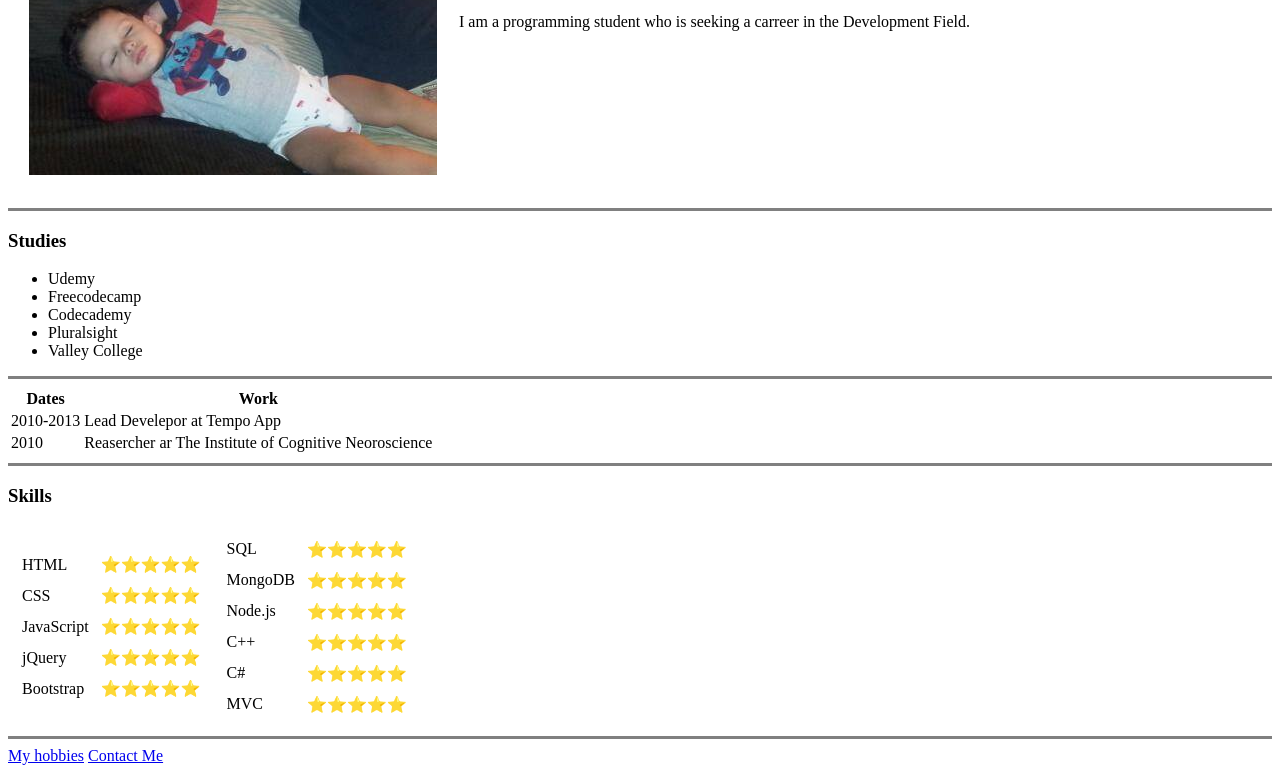
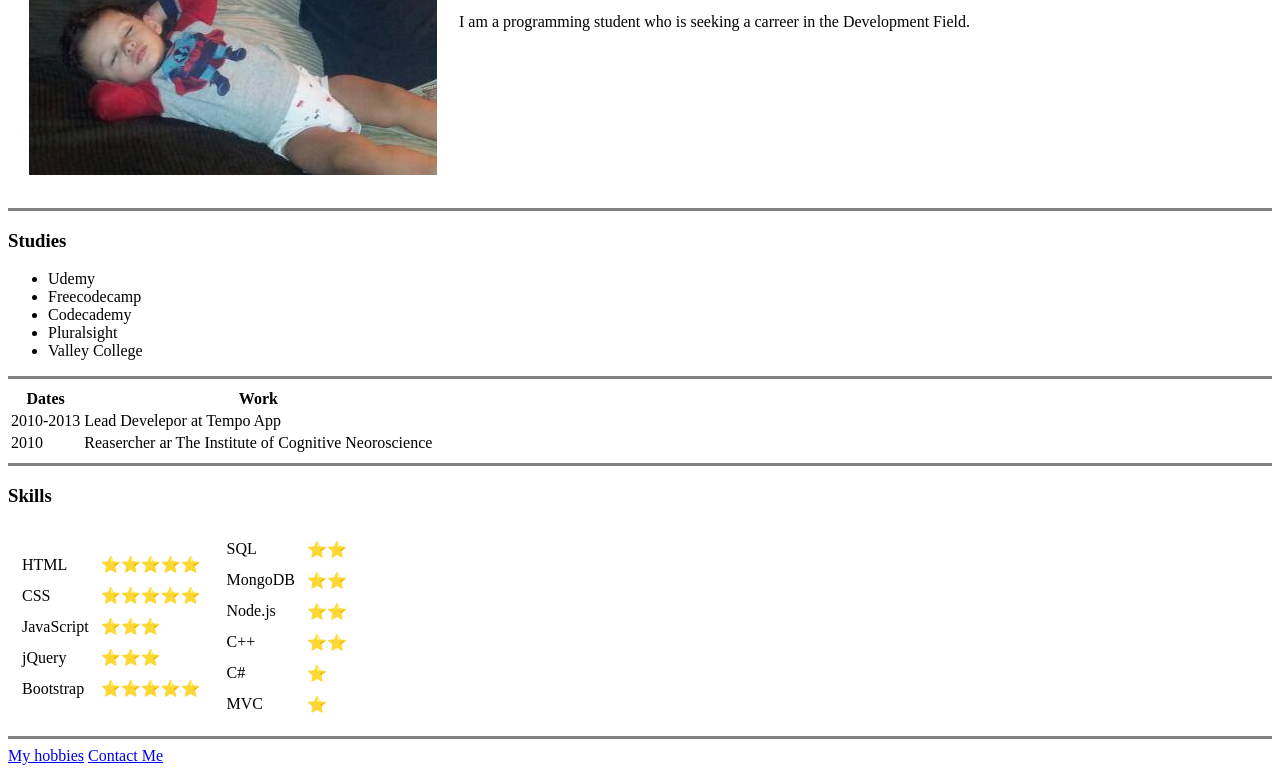
Before and after one commit to mivasquez386/CV, a plain HTML site: page index.html in a window 1280 px wide. Shown: the part 273-1046 px from the top of the page. Drawn offline with Linux system fonts and the light colour scheme.

Commit message:
Update index.html

```diff
--- a/index.html
+++ b/index.html
@@ -63,11 +63,11 @@
           </tr>
           <tr>
             <td>JavaScript</td>
-            <td>⭐⭐⭐⭐⭐</td>
+            <td>⭐⭐⭐</td>
           </tr>
           <tr>
             <td>jQuery</td>
-            <td>⭐⭐⭐⭐⭐</td>
+            <td>⭐⭐⭐</td>
           </tr>
           <tr>
             <td>Bootstrap</td>
@@ -79,27 +79,27 @@
         <table cellspacing="10">
           <tr>
             <td>SQL</td>
-            <td>⭐⭐⭐⭐⭐</td>
+            <td>⭐⭐</td>
           </tr>
           <tr>
             <td>MongoDB</td>
-            <td>⭐⭐⭐⭐⭐</td>
+            <td>⭐⭐</td>
           </tr>
           <tr>
             <td>Node.js</td>
-            <td>⭐⭐⭐⭐⭐</td>
+            <td>⭐⭐</td>
           </tr>
           <tr>
             <td>C++</td>
-            <td>⭐⭐⭐⭐⭐</td>
+            <td>⭐⭐</td>
           </tr>
           <tr>
             <td>C#</td>
-            <td>⭐⭐⭐⭐⭐</td>
+            <td>⭐</td>
           </tr>
           <tr>
             <td>MVC</td>
-            <td>⭐⭐⭐⭐⭐</td>
+            <td>⭐</td>
           </tr>
         </table>
       </td>
```
